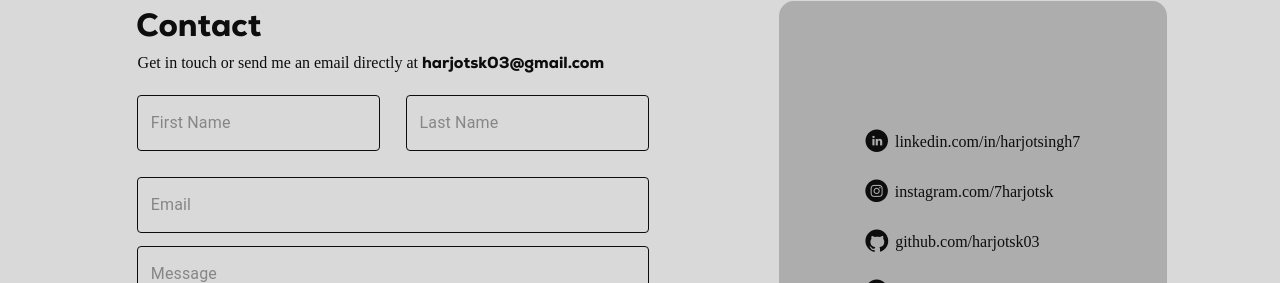
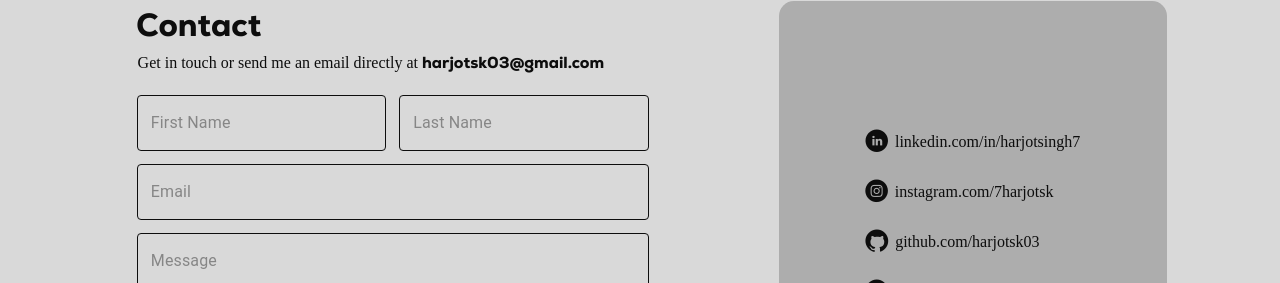
Before and after one commit to harjotsk03/portfolio-react, a React (Create React App) app: page / in a window 1280 px wide. Shown: the part 2113-2396 px from the top of the page. Built offline with nearby package versions, Linux system fonts and the light colour scheme; no server answers; a web font is replaced by a local one.

Commit message:
first commit

```diff
--- a/src/App.css
+++ b/src/App.css
@@ -434,6 +434,10 @@ color: #eeeeee;
   margin-bottom: 1vh;
 }
 
+.projectShortDescription4{
+  display: none;
+}
+
 #finVue{
 
   background-image: url(./images/finVue.webp);
@@ -1022,7 +1026,7 @@ body.overlay-visible {
 }
 
 .inputName{
-  width: 19vw;
+  width: 19.5vw;
 }
 
 .inputEmail{
@@ -1465,6 +1469,13 @@ body.overlay-visible {
 
   }
 
+  .projectShortDescription4{
+    display: flex;
+    font-family: main;
+    opacity: 50%;
+    align-items: center;
+  }
+
   #finVue{
 
     background-image: url(./images/finVue.webp);
@@ -1692,7 +1703,7 @@ body.overlay-visible {
     background-color: transparent;
     border: none;
     margin-top: -2vh;
-    font-size: 3vw;
+    font-size: 4.5vw;
   }
 
   .closeTabButton button:hover{
--- a/src/components/Projects.js
+++ b/src/components/Projects.js
@@ -47,6 +47,7 @@ const ProjectCard = ({ title, shortDescription, description, button1Text, button
           </div>
         ) : (
           <div className='projectCardNotHovered'>
+            <div className="projectShortDescription4">Click to View <span style={{fontFamily: 'icons'}}>.</span></div>
             <div className="projectTitle">{title}</div>
           </div>
         )}
--- a/src/components/form.js
+++ b/src/components/form.js
@@ -84,7 +84,7 @@ export const Form = ({ onFormSubmit }) => {
                 </Box>
                 <Box
                     component="form"
-                    sx={{margin: '1vw', // Change the margins (top, right, bottom, left)
+                    sx={{margin: '1vw 0vw', // Change the margins (top, right, bottom, left)
                         '& .MuiOutlinedInput-root': {
                         '& fieldset': {
                             borderColor: 'var(--text-color)',
@@ -133,7 +133,7 @@ export const Form = ({ onFormSubmit }) => {
             <Box
                 component="form"
                 sx={{
-                    margin: '1vw', // Change the margins (top, right, bottom, left)
+                    margin: '0vw 1vw', // Change the margins (top, right, bottom, left)
                     '& .MuiOutlinedInput-root': {
                     '& fieldset': {
                         borderColor: 'var(--text-color)', // Customize the border color
```
